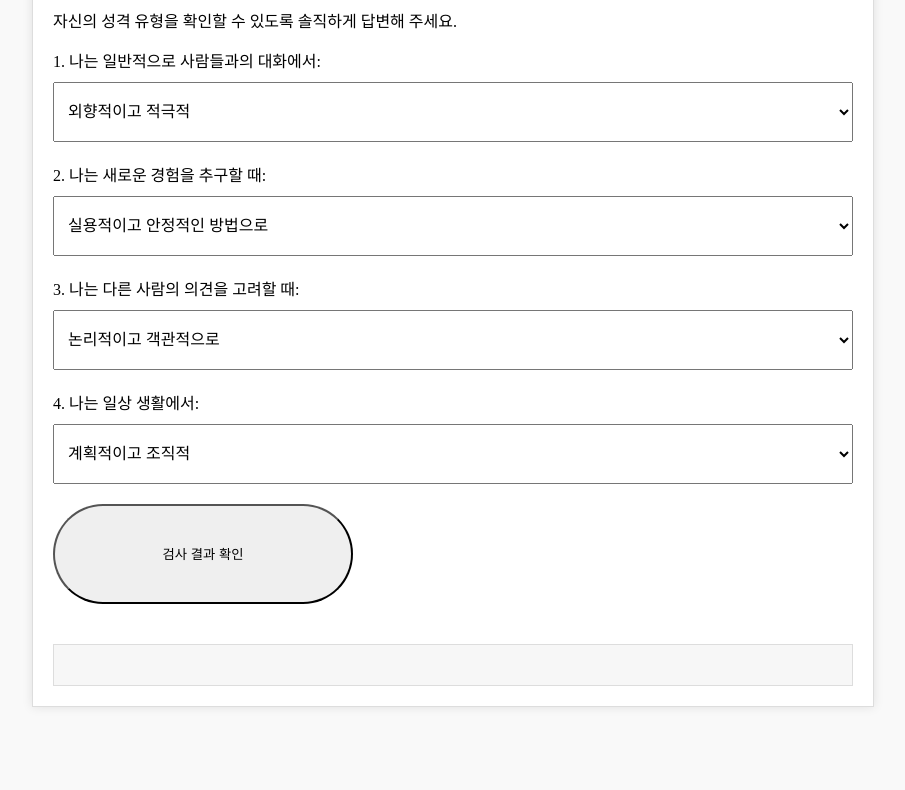
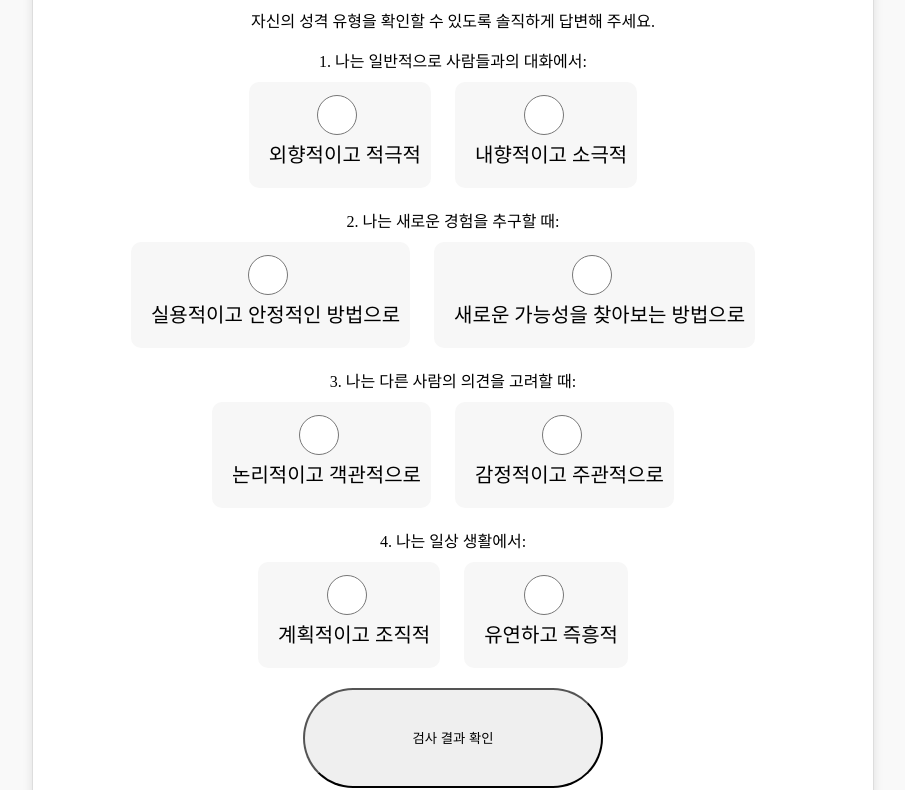
Before and after one commit to hwkims/mbti, a plain HTML site: page index.html in a window 1280 px wide. Shown: the part 142-932 px from the top of the page, without its empty margins (187-1092 px from the left). Before the commit the page ends 889 px from the top, so only its background shows below. Drawn offline with Linux system fonts and the light colour scheme.

Commit message:
Update index.html

```diff
--- a/index.html
+++ b/index.html
@@ -3,11 +3,15 @@
 <head>
   <title>MBTI 검사 사이트</title>
   <style>
+    *{
+      margin: 10 auto;
+      text-align: center;
+
+    }
     body {
-
       background-color: #f9f9f9;
     }
-    .container {
+   .container {
       max-width: 800px;
       margin: 40px auto;
       padding: 20px;
@@ -15,25 +19,34 @@
       border: 1px solid #ddd;
       box-shadow: 0 0 10px rgba(0, 0, 0, 0.1);
     }
-    .question {
+   .question {
       margin-bottom: 20px;
     }
-    .question label {
+   .question label {
       display: block;
       margin-bottom: 10px;
     }
-    .question select {
-      width: 100%;
-      height: 60px;
+   .radio {
+      display: inline-block;
+      margin-right: 20px;
       padding: 10px;
-      font-size: 16px;
+      border-radius: 10px;
+      background-color: #f7f7f7;
     }
-    input{
+   .radio input[type="radio"] {
+      width: 40px;
+      height: 40px;
+      margin-right: 10px;
+    }
+   .radio label {
+      font-size: 20px;
+      padding-left: 10px;
+    }
+    input[type="submit"] {
       width: 300px;
       height: 100px;
       border-radius: 50px;
       text-align: center;
-
     }
     #result {
       margin-top: 40px;
@@ -53,31 +66,47 @@
     <form>
       <div class="question">
         <label for="q1">1. 나는 일반적으로 사람들과의 대화에서:</label>
-        <select id="q1">
-          <option value="E">외향적이고 적극적</option>
-          <option value="I">내향적이고 소극적</option>
-        </select>
+        <div class="radio">
+          <input type="radio" id="q1-E" name="q1" value="E">
+          <label for="q1-E">외향적이고 적극적</label>
+        </div>
+        <div class="radio">
+          <input type="radio" id="q1-I" name="q1" value="I">
+          <label for="q1-I">내향적이고 소극적</label>
+        </div>
       </div>
       <div class="question">
         <label for="q2">2. 나는 새로운 경험을 추구할 때:</label>
-        <select id="q2">
-          <option value="S">실용적이고 안정적인 방법으로</option>
-          <option value="N">새로운 가능성을 찾아보는 방법으로</option>
-        </select>
+        <div class="radio">
+          <input type="radio" id="q2-S" name="q2" value="S">
+          <label for="q2-S">실용적이고 안정적인 방법으로</label>
+        </div>
+        <div class="radio">
+          <input type="radio" id="q2-N" name="q2" value="N">
+          <label for="q2-N">새로운 가능성을 찾아보는 방법으로</label>
+        </div>
       </div>
       <div class="question">
         <label for="q3">3. 나는 다른 사람의 의견을 고려할 때:</label>
-        <select id="q3">
-          <option value="T">논리적이고 객관적으로</option>
-          <option value="F">감정적이고 주관적으로</option>
-        </select>
+        <div class="radio">
+          <input type="radio" id="q3-T" name="q3" value="T">
+          <label for="q3-T">논리적이고 객관적으로</label>
+        </div>
+        <div class="radio">
+          <input type="radio" id="q3-F" name="q3" value="F">
+          <label for="q3-F">감정적이고 주관적으로</label>
+        </div>
       </div>
       <div class="question">
         <label for="q4">4. 나는 일상 생활에서:</label>
-        <select id="q4">
-          <option value="J">계획적이고 조직적</option>
-          <option value="P">유연하고 즉흥적</option>
-        </select>
+        <div class="radio">
+          <input type="radio" id="q4-J" name="q4" value="J">
+          <label for="q4-J">계획적이고 조직적</label>
+        </div>
+        <div class="radio">
+          <input type="radio" id="q4-P" name="q4" value="P">
+          <label for="q4-P">유연하고 즉흥적</label>
+        </div>
       </div>
       <input type="submit" value="검사 결과 확인">
     </form>
@@ -116,10 +145,15 @@
       e.preventDefault();
       const answers = {};
       questions.forEach((question) => {
-        answers[question.type] = document.querySelector(`#${question.id}`).value;
+        answers[question.type] = document.querySelector(`input[name="${question.id}"]:checked`).value;
       });
       const personalityType = Object.keys(answers).map((type) => answers[type]).join("");
-      document.querySelector("#result").innerHTML = `<h2>${results[personalityType]}</h2>`;
+      const resultText = results[personalityType];
+      if (resultText) {
+        document.getElementById("result").innerHTML = `<h2>${resultText}</h2>`;
+      } else {
+        document.getElementById("result").innerHTML = `<h2>결과가 없습니다.</h2>`;
+      }
     });
   </script>
 </body>
```
